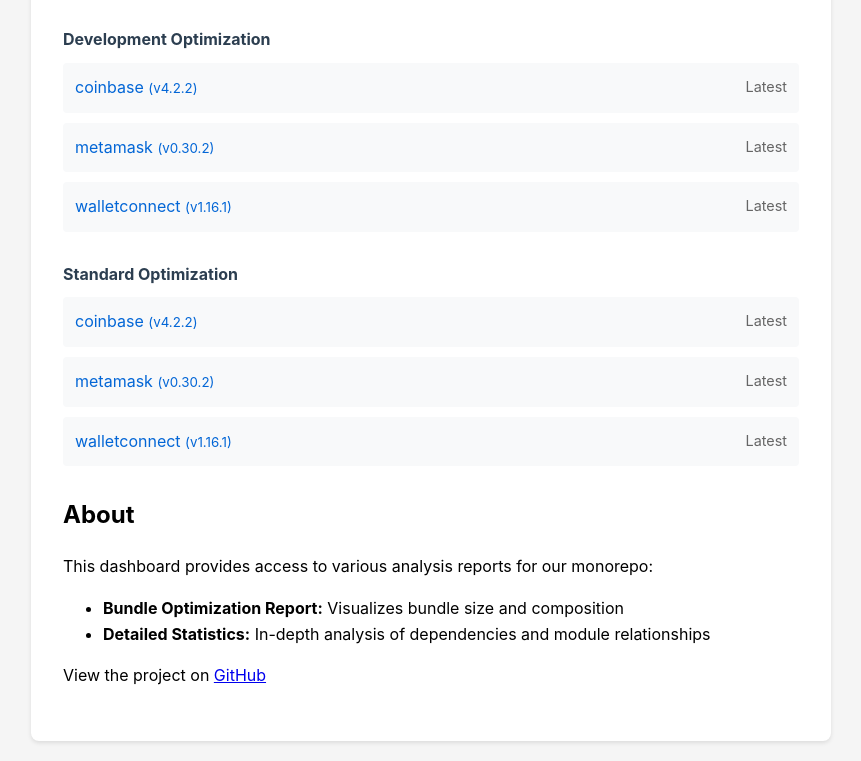
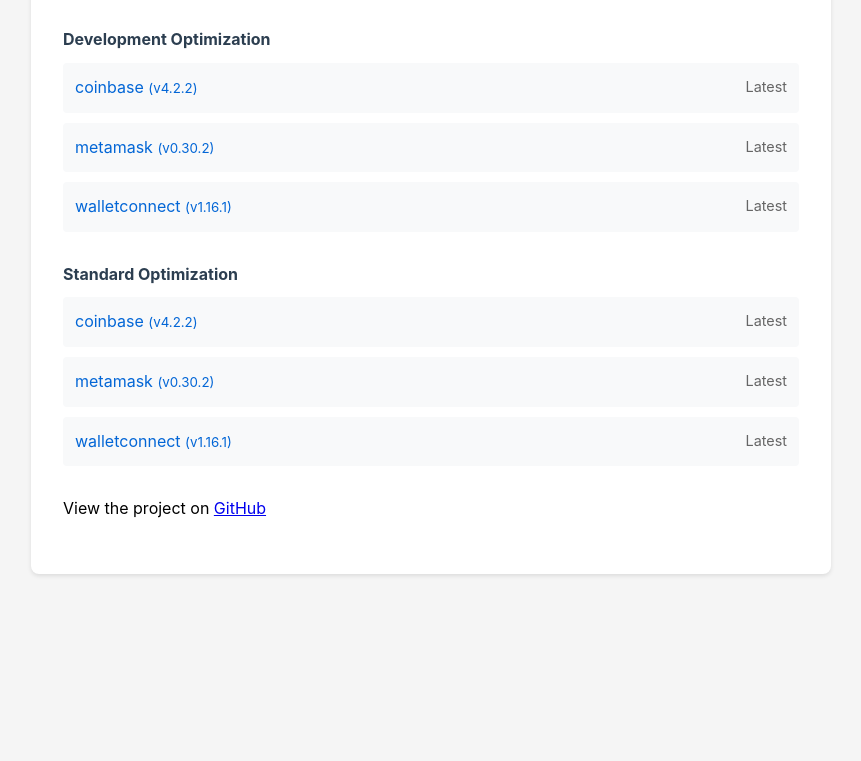
Before and after one commit to abretonc7s/monorepoAnalyzer, a website: page index.html in a window 1280 px wide. Shown: the part 782-1543 px from the top of the page, without its empty margins (209-1070 px from the left). After the commit the page ends 1376 px from the top, so only its background shows below. Drawn offline with Linux system fonts and the light colour scheme.

Commit message:
chore: cleanup

```diff
--- a/index.html
+++ b/index.html
@@ -86,15 +86,6 @@
         </div>
 
         <div class="report-section">
-            <h2>About</h2>
-            <p>
-                This dashboard provides access to various analysis reports for our monorepo:
-            </p>
-            <ul>
-                <li><strong>Bundle Optimization Report:</strong> Visualizes bundle size and composition</li>
-                <li><strong>Detailed Statistics:</strong> In-depth analysis of dependencies and module relationships
-                </li>
-            </ul>
             <p>
                 View the project on <a href="https://github.com/abretonc7s/monorepoAnalyzer" target="_blank"
                     rel="noopener noreferrer">GitHub</a>
```
